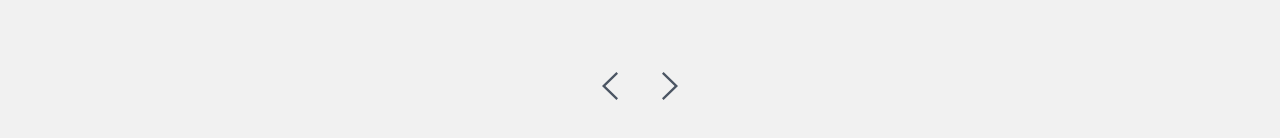
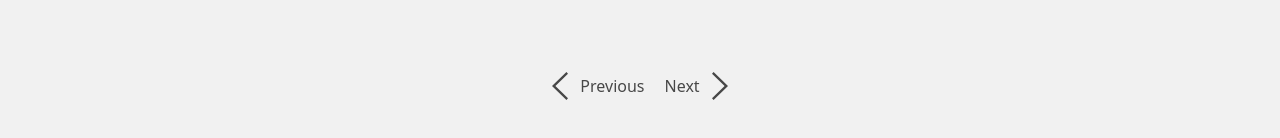
Before and after one commit to masterworkDEV/Ecommerce-Development-Demo-APP, a Vue app in the folder fashion-store/: page /collections in a window 1280 px wide. Shown: the part 490-628 px from the top of the page. Built offline with nearby package versions, Linux system fonts and the light colour scheme; no server answers.

Commit message:
still working on functionalities and finding a suitable API

```diff
--- a/fashion-store/src/stores/store.js
+++ b/fashion-store/src/stores/store.js
@@ -43,7 +43,6 @@ export const piniaStore = defineStore('counter', () => {
       .get('products')
       .then(({ data }) => {
         products.value = data.map((product) => ({ ...product, liked: false }))
-        console.log(products.value)
       })
       .catch((error) => console.log(error))
   )
--- a/fashion-store/src/views/Collections.vue
+++ b/fashion-store/src/views/Collections.vue
@@ -371,11 +371,14 @@
         </template>
 
         <div class="flex justify-center gap-5 mt-20 mb-10">
-          <button @click="handlePreviousPage">
+          <button
+            @click="handlePreviousPage"
+            class="flex items-center"
+            :class="initialPage === 1 && 'opacity-70'"
+          >
             <svg
               viewBox="0 0 1024 1024"
               class="icon fill-black w-10 h-8 max-md:h-5 transition-all"
-              :class="initialPage === 1 && 'fill-gray-600'"
               version="1.1"
               xmlns="http://www.w3.org/2000/svg"
               fill="none"
@@ -388,12 +391,17 @@
                 ></path>
               </g>
             </svg>
+            <span>Previous</span>
           </button>
-          <button @click="handleNextPage">
+          <button
+            @click="handleNextPage"
+            class="flex items-center"
+            :class="products.length / itemsPerPage === 0 && 'opacity-70'"
+          >
+            <span>Next</span>
             <svg
               viewBox="0 0 1024 1024"
               class="icon fill-black w-10 h-8 max-md:h-5 transition-all"
-              :class="products.length / itemsPerPage === 0 && 'fill-gray-600'"
               version="1.1"
               xmlns="http://www.w3.org/2000/svg"
               fill="none"
@@ -543,63 +551,39 @@ const products = computed(() => {
 
 // Watch for changes in searchQuery or initialPage
 
-watch([searchQuery, initialPage], ()=>{
+watch([searchQuery, initialPage], () => {
   setUrlAccordingToSearchInput()
 })
 
-
-const setUrlAccordingToSearchInput = ()=>{{
+const setUrlAccordingToSearchInput = () => {
+  {
     const params = new URLSearchParams()
-  if(searchQuery.value){
+    if (searchQuery.value) {
       params.set('search', searchQuery.value)
-  }if(initialPage.value > 1){
+    }
+    if (initialPage.value > 1) {
       params.set('page', initialPage.value)
     }
 
     const newUrl = `${window.location.pathname}?${params.toString()}`
     window.history.pushState(null, '', newUrl)
-}}
+  }
+}
 
-window.addEventListener('popstate', ()=>{
+window.addEventListener('popstate', () => {
   const params = new URLSearchParams(window.location.search)
   params.get('search', searchQuery.value) || ''
   const page = parseInt(params.get('page', initialPage.value)) || 1
   initialPage.value = page
 })
 
-
-onMounted(()=>{
+onMounted(() => {
   useStore.footerState = false
   const params = new URLSearchParams(window.location.search)
   params.get('search', searchQuery.value) || ''
   const page = parseInt(params.get('page', initialPage.value)) || 1
   initialPage.value = page
 })
-
-
-
-
-
-
-
-
-
-
-
-
-
-
-
-
-
-
-
-
-
-
-
-
-
 
 onUnmounted(() => {
   useStore.footerState = true
```
Lines whose indentation alone changed are shown as unchanged.
